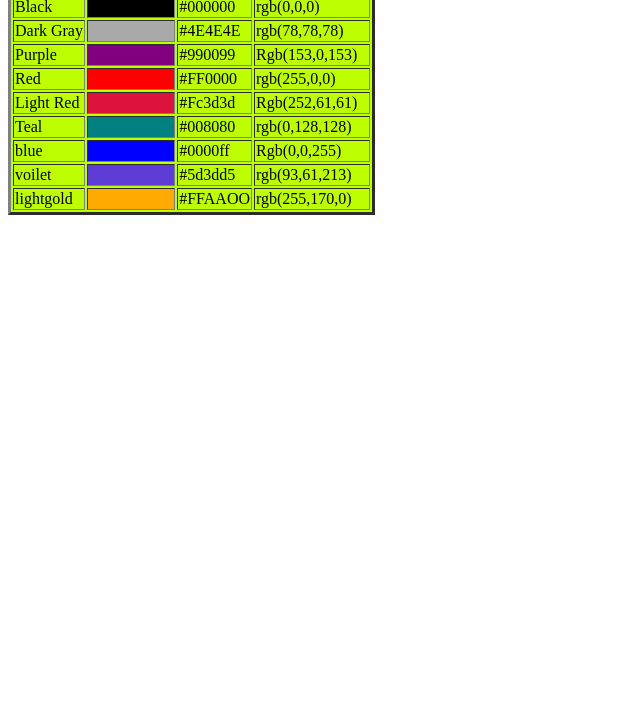
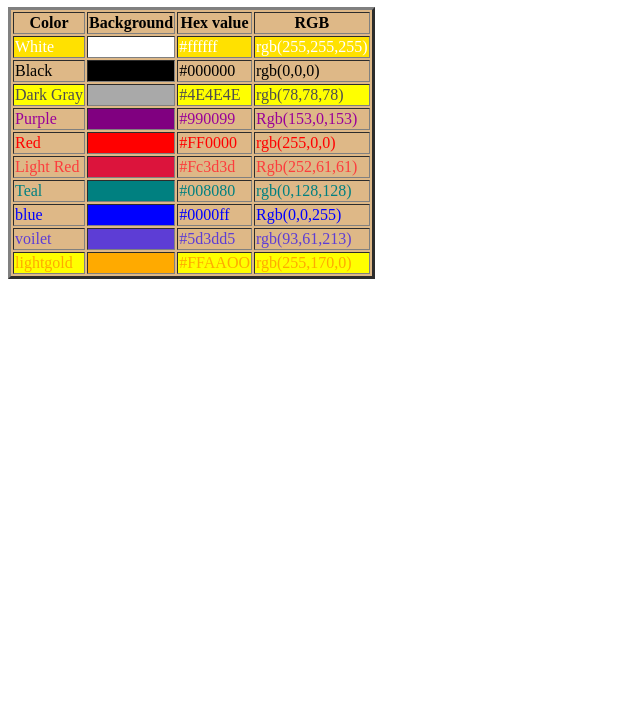
Before and after one commit to KTProg-2024/color-table-zsda111, a plain HTML site: page index.html in a window 1280 px wide. Shown: the part 73-800 px from the top of the page, without its empty margins (0-640 px from the left). Drawn offline with Linux system fonts and the light colour scheme.

Commit message:
finished the color table.

```diff
--- a/index.html
+++ b/index.html
@@ -4,43 +4,46 @@
         <title> Color Table</title>
         <style>
        .header1{
-         background-color:rgb(0,100,0);
+         background-color:rgb(255,225,0);
          color:rgb(255,255,255);
        }
       table{
-      background-color:#BDFF00;
+      background-color:burlywood;
       }
-      header2{
-        color:#000000
+      .header2{
+        color:rgb(0,0,0);
       }
-      header3{
-
+      .header3{
+       Background-color:rgb(255,255,0);
+       color:rgb(78,78,78);
       }
-      header4{
-      Background-color:#006400;
+      .header4{
+      color:rgb(153,0,153);
       }
-      header5{
-
+      .header5{
+      color:rgb(255,0,0);
       }
-      header6{
-
+      .header6{
+      color:rgb(252,61,61);
       }
-      header7{
-
+      .header7{
+      color:rgb(0,128,128);
       }
-      Header8{
-
+      .header8{
+      color:rgb(0,0,255);
       }
-      header9{
-
+      .header9{
+       color:rgb(93,61,213);
       }
-      header10{
-
+      .header10{
+       color:rgb(255,170,0);
+       Background-color:rgb(255,255,0);
       }
         </style>
     </head>
 
     <body>
+      <h1> HTML/CSS Colors</h1>
 	<table border="3">
     <tr>
   <th>Color</th>
@@ -61,18 +64,24 @@
    <td style="background-color:black;"></td>
    <td>#000000</td>
    <td>rgb(0,0,0)</td>
+   </h2>
+   </p>
    </tr>
   <tr class="header3">
    <td>Dark Gray</td>
    <td style="background-color:Darkgrey;"</td>
    <td>#4E4E4E</td>
    <td>rgb(78,78,78)</td>
+   </h2>
+   </p>
    </tr>
   <tr class="header4">
    <td>Purple</td>
    <td style="Background:Purple"</td>
    <td>#990099</td>
    <td>Rgb(153,0,153)</td>
+   </h2>
+   </p>
    </tr>
   <tr class="header5">
    <td>Red</td>
```
